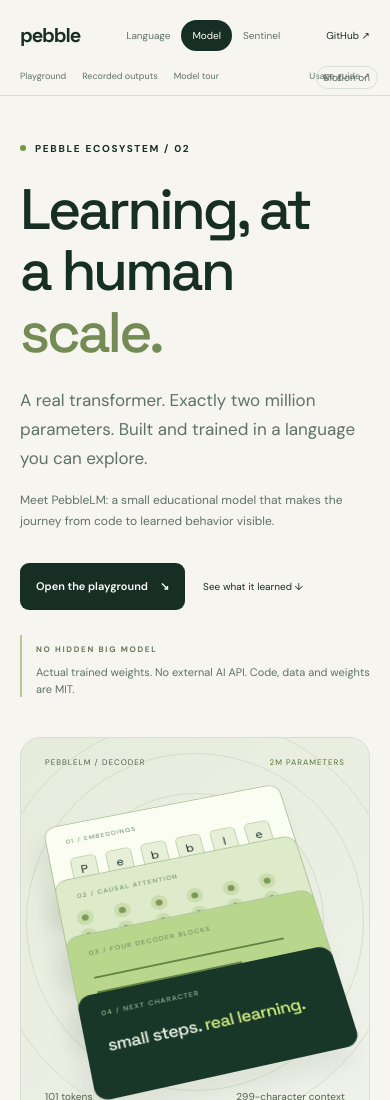
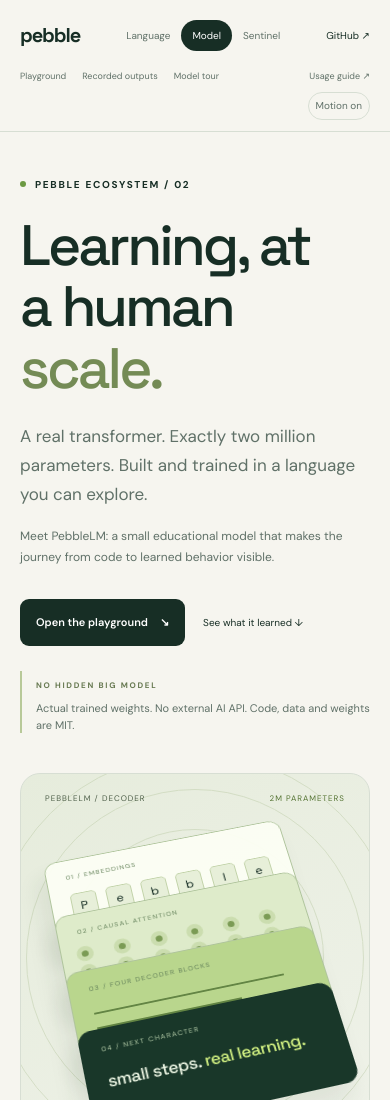
Before and after one commit to YashAnand69/pebble-llm, a website: page public/index.html in a window 390 px wide. Shown: the top 1100 px of the page. Drawn offline with Linux system fonts and the light colour scheme; no server answers; files whose address does not match are found by name.

Commit message:
Keep model navigation and motion controls clear on small screens

```diff
--- a/public/index.html
+++ b/public/index.html
@@ -47,8 +47,8 @@
         ><a href="#examples">Recorded outputs</a
         ><a href="#architecture">Model tour</a
         ><a href="/guide.html">Usage guide ↗</a>
+        <button class="motion-toggle" type="button" aria-pressed="false" aria-label="Turn off animation">Motion on</button>
       </div>
-    <button class="motion-toggle" type="button" aria-pressed="false" aria-label="Turn off animation">Motion on</button>
     </header>
     <main id="main">
       <section class="hero">
--- a/public/style.css
+++ b/public/style.css
@@ -3037,7 +3037,7 @@ textarea:focus-visible {
   font-size: 10px;
   color: var(--muted);
 }
-.model-local-nav a:last-child {
+.model-local-nav a:last-of-type {
   margin-left: auto;
 }
 .model-local-nav a[aria-current] {
@@ -3143,7 +3143,14 @@ html {
   .motion-ready .reveal { transition: none; }
 }
 
-.motion-toggle { position:absolute; right:12px; bottom:6px; padding:3px 7px; font-size:10px; border:1px solid var(--line); border-radius:99px; background:var(--paper); color:var(--muted); cursor:pointer; }
+.motion-toggle { flex-shrink:0; min-height:28px; padding:3px 7px; font-size:10px; border:1px solid var(--line); border-radius:99px; background:var(--paper); color:var(--muted); cursor:pointer; }
 header { position:sticky; }
 html[data-motion="off"] *, html[data-motion="off"] *::before, html[data-motion="off"] *::after { animation:none !important; transition:none !important; scroll-behavior:auto !important; }
 html[data-motion="off"] .reveal { opacity:1 !important; transform:none !important; }
+
+@media (max-width:720px) {
+ .model-local-nav { flex-wrap:wrap; overflow:visible; gap:8px 16px; }
+ .model-local-nav .motion-toggle { margin-left:auto; }
+ html { scroll-padding-top:140px; }
+}
+.motion-ready .reveal:focus-within { opacity:1; transform:none; }
```
Also changed, not shown: public/guide.html (+1 -1 lines).
